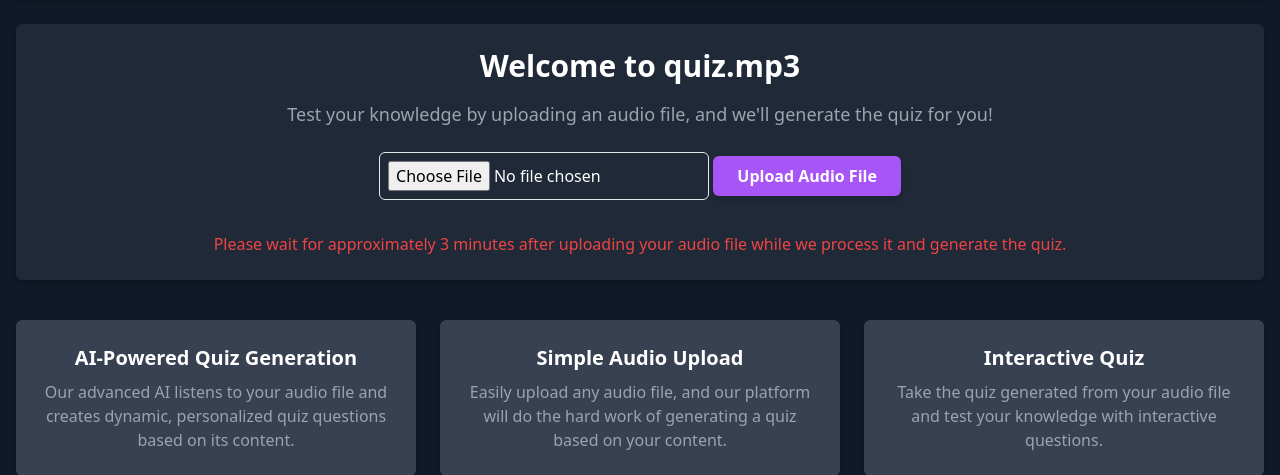
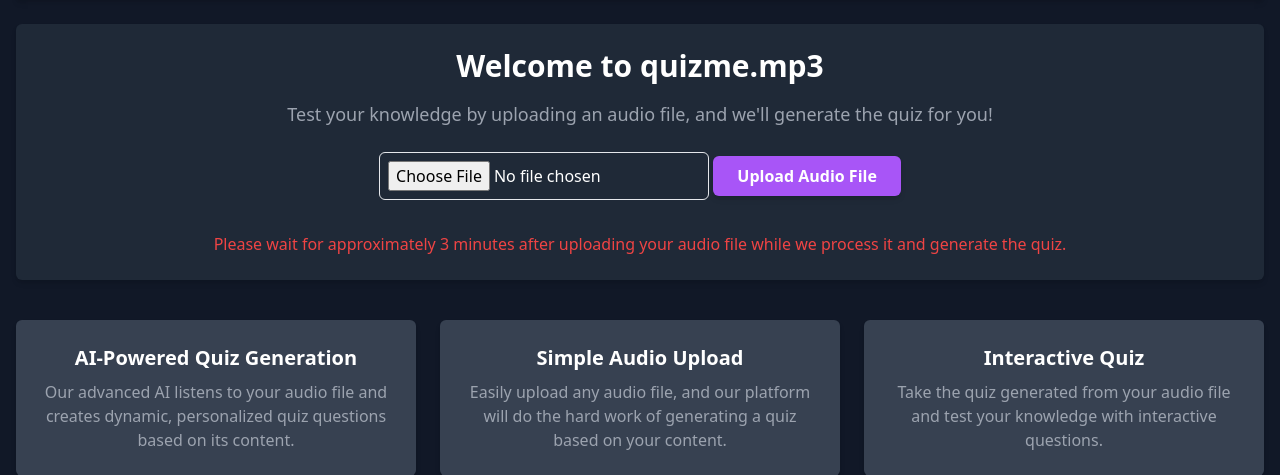
Before and after one commit to realhardik18/QuizMeTube, a Flask app: page / in a window 1280 px wide. Shown: the part 80-555 px from the top of the page. Run offline with Flask 3, Linux system fonts and the light colour scheme; some libraries are stand-ins or nearby versions.

Commit message:
Update home.html

```diff
--- a/templates/home.html
+++ b/templates/home.html
@@ -12,7 +12,7 @@
 </nav>
 
 <div class="bg-gray-800 p-6 rounded-md shadow-md text-center mt-6">
-    <h1 class="text-3xl font-semibold text-white mb-4">Welcome to quiz.mp3</h1>
+    <h1 class="text-3xl font-semibold text-white mb-4">Welcome to quizme.mp3</h1>
     <p class="text-lg text-gray-400 mb-6">Test your knowledge by uploading an audio file, and we'll generate the quiz for you!</p>
 
     <form id="upload-form" action="{{ url_for('upload_audio') }}" method="POST" enctype="multipart/form-data">
```
